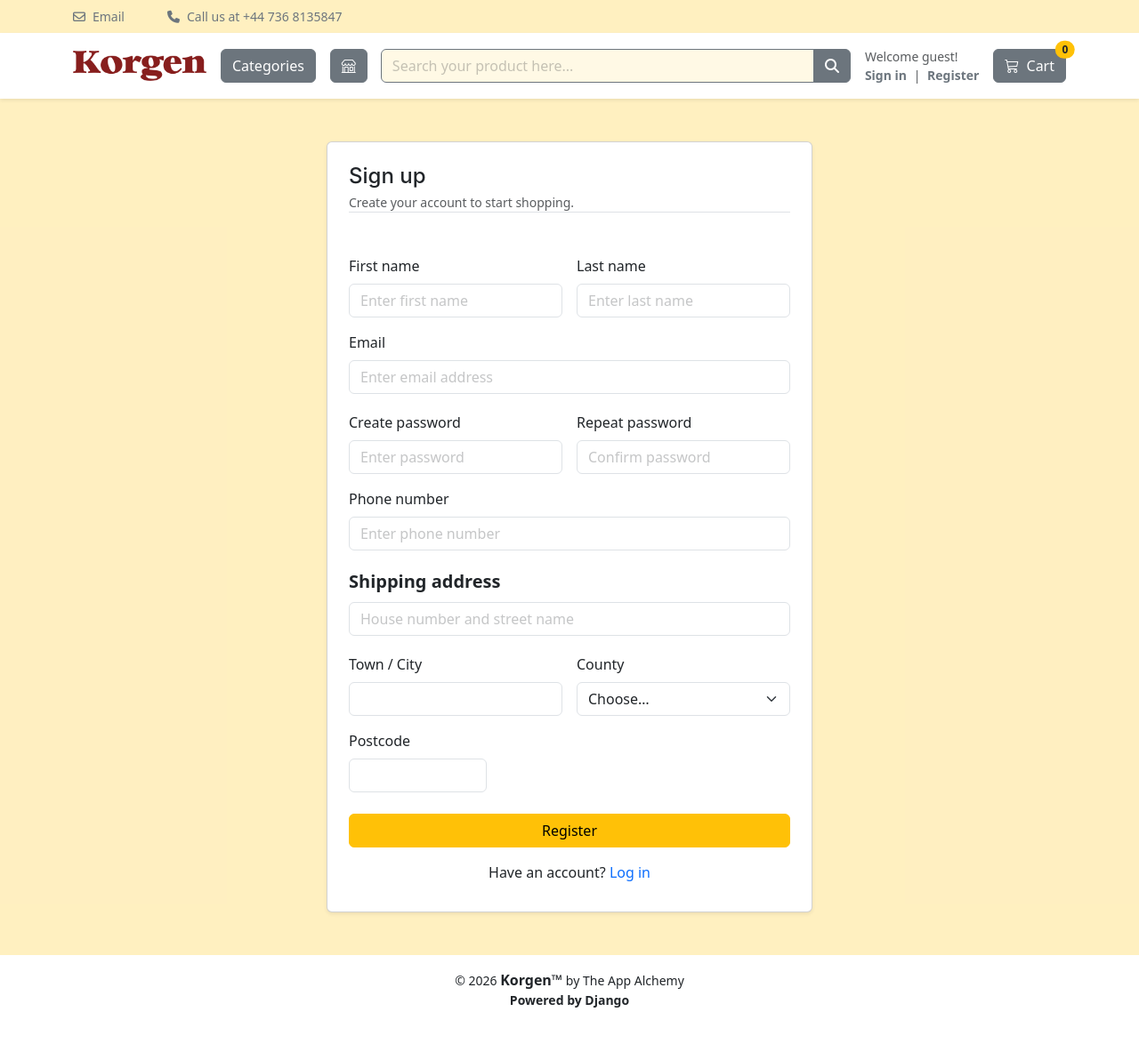
After one commit to disaac318/Korgen-eCommerce-MSP4, a Django app: page /accounts/register/ in a window 1280 px wide. The commit adds this page. Shown: the whole page at 89% size. Run offline with Django 5.2, Linux system fonts and the light colour scheme; data that the repository does not hold is empty; some libraries are stand-ins or nearby versions.

Commit message:
added registration and login form, implement model forms

```diff
--- /dev/null
+++ b/accounts/forms.py
@@ -0,0 +1,82 @@
+from django import forms
+from .models import Account
+
+
+class RegistrationForm(forms.ModelForm):
+    password = forms.CharField(
+        strip=False,
+        widget=forms.PasswordInput(attrs={
+            'placeholder': 'Enter password',
+            'class': 'form-control',
+            'autocomplete': 'new-password',
+        })
+    )
+    password_confirm = forms.CharField(
+        strip=False,
+        widget=forms.PasswordInput(attrs={
+            'placeholder': 'Confirm password',
+            'class': 'form-control',
+            'autocomplete': 'new-password',
+        })
+    )
+
+    class Meta:
+        model = Account
+        fields = ['first_name', 'last_name', 'username', 'phone_number', 'email', 'password']
+        widgets = {
+            'first_name': forms.TextInput(attrs={
+                'class': 'form-control',
+                'autocomplete': 'given-name',
+            }),
+            'last_name': forms.TextInput(attrs={
+                'class': 'form-control',
+                'autocomplete': 'family-name',
+            }),
+            'username': forms.TextInput(attrs={
+                'class': 'form-control',
+                'autocomplete': 'username',
+            }),
+            'phone_number': forms.TextInput(attrs={
+                'class': 'form-control',
+                'autocomplete': 'tel',
+            }),
+            'email': forms.EmailInput(attrs={
+                'class': 'form-control',
+                'autocomplete': 'email',
+            }),
+        }
+
+    def __init__(self, *args, **kwargs):
+        super().__init__(*args, **kwargs)
+        placeholders = {
+            'first_name': 'Enter first name',
+            'last_name': 'Enter last name',
+            'username': 'Enter username',
+            'phone_number': 'Enter phone number',
+            'email': 'Enter email address',
+        }
+
+        for field_name, placeholder in placeholders.items():
+            self.fields[field_name].widget.attrs['placeholder'] = placeholder
+
+        for field in self.fields.values():
+            field.widget.attrs.setdefault('class', 'form-control')
+
+    def clean(self):
+        cleaned_data = super().clean()
+        password = cleaned_data.get('password')
+        password_confirm = cleaned_data.get('password_confirm')
+
+        if password and password_confirm and password != password_confirm:
+            self.add_error('password_confirm', 'Passwords do not match.')
+
+        return cleaned_data
+
+    def save(self, commit=True):
+        user = super().save(commit=False)
+        user.set_password(self.cleaned_data['password'])
+
+        if commit:
+            user.save()
+
+        return user
--- /dev/null
+++ b/accounts/templates/accounts/register.html
@@ -0,0 +1,197 @@
+{% extends "base.html" %}
+
+{% block content %}
+
+<!-- ========== Main content starts ========== -->
+<main class="bg-opacity-25 bg-warning "
+     style="min-height: 75vh;">
+     <div class="container">
+          <div class="row justify-content-center">
+               <div class="col-12 col-md-10 col-lg-8 col-xl-6 mt-5">
+
+                    <section class="card shadow-sm mb-5">
+                         <div class="card-body p-4">
+                              <header class="mb-3">
+                                   <h1 class="h4 mb-1">Sign up</h1>
+                                   <p class="text-muted small mb-5 border-bottom">Create your account to start
+                                        shopping.</p>
+                              </header>
+
+                              <form action="{% url 'accounts:register' %}"
+                                   method="post"
+                                   aria-label="Registration form">
+
+                                   {% csrf_token %}
+
+                                   <div class="row g-3">
+                                        <div class="col-md-6">
+                                             <label for="{{ form.first_name.id_for_label }}"
+                                                  class="form-label">First name</label>
+                                             {{ form.first_name }}
+                                        </div>
+
+                                        <div class="col-md-6">
+                                             <label for="{{ form.last_name.id_for_label }}"
+                                                  class="form-label">Last name</label>
+                                             {{ form.last_name }}
+                                        </div>
+                                   </div>
+
+                                   <!-- <div class="mt-3">
+                                        <label for="{{ form.username.id_for_label }}"
+                                             class="form-label">Username</label>
+                                        {{ form.username }}
+                                   </div> -->
+
+                                   <div class="mt-3">
+                                        <label for="{{ form.email.id_for_label }}"
+                                             class="form-label">Email</label>
+                                        {{ form.email }}
+                                        <!-- <div class="form-text text-muted">We’ll never share your email with
+                                             anyone else.
+                                        </div> -->
+
+                                   </div>
+
+                                   <div class="row g-3 mt-1">
+                                        <div class="col-md-6">
+                                             <label for="{{ form.password.id_for_label }}"
+                                                  class="form-label">Create password</label>
+                                             {{ form.password }}
+                                        </div>
+
+                                        <div class="col-md-6">
+                                             <label for="{{ form.password_confirm.id_for_label }}"
+                                                  class="form-label">Repeat password</label>
+                                             {{ form.password_confirm }}
+                                        </div>
+                                   </div>
+
+                                   <div class="mt-3">
+                                        <label for="{{ form.phone_number.id_for_label }}"
+                                             class="form-label">Phone number</label>
+                                        {{ form.phone_number }}
+                                   </div>
+
+                                   <!-- Shipping address -->
+                                   <div class="row g-3 mt-1">
+                                        <div class="col-12">
+                                             <label for="address1"
+                                                  class="form-label lead fw-bold">Shipping address</label>
+                                             <input id="address1"
+                                                  name="address1"
+                                                  type="text"
+                                                  class="form-control"
+                                                  autocomplete="street-address"
+                                                  placeholder="House number and street name"
+                                                  required>
+                                        </div>
+
+                                   </div>
+
+                                   <div class="row g-3 mt-1">
+                                        <div class="col-md-6">
+                                             <label for="city"
+                                                  class="form-label">Town / City</label>
+                                             <input id="city"
+                                                  name="city"
+                                                  type="text"
+                                                  class="form-control"
+                                                  autocomplete="address-level2"
+                                                  required>
+                                        </div>
+
+                                        <div class="col-md-6">
+                                             <label for="county"
+                                                  class="form-label">County</label>
+                                             <select id="county"
+                                                  name="county"
+                                                  class="form-select"
+                                                  autocomplete="address-level1"
+                                                  required>
+                                                  <option value=""
+                                                       selected>Choose…</option>
+                                                  <option>Bedfordshire</option>
+                                                  <option>Berkshire</option>
+                                                  <option>Bristol</option>
+                                                  <option>Buckinghamshire</option>
+                                                  <option>Cambridgeshire</option>
+                                                  <option>Cheshire</option>
+                                                  <option>City of London</option>
+                                                  <option>Cornwall</option>
+                                                  <option>Cumbria</option>
+                                                  <option>Derbyshire</option>
+                                                  <option>Devon</option>
+                                                  <option>Dorset</option>
+                                                  <option>Durham</option>
+                                                  <option>East Riding of Yorkshire</option>
+                                                  <option>East Sussex</option>
+                                                  <option>Essex</option>
+                                                  <option>Gloucestershire</option>
+                                                  <option>Greater London</option>
+                                                  <option>Greater Manchester</option>
+                                                  <option>Hampshire</option>
+                                                  <option>Herefordshire</option>
+                                                  <option>Hertfordshire</option>
+                                                  <option>Isle of Wight</option>
+                                                  <option>Kent</option>
+                                                  <option>Lancashire</option>
+                                                  <option>Leicestershire</option>
+                                                  <option>Lincolnshire</option>
+                                                  <option>Merseyside</option>
+                                                  <option>Norfolk</option>
+                                                  <option>North Yorkshire</option>
+                                                  <option>Northamptonshire</option>
+                                                  <option>Northumberland</option>
+                                                  <option>Nottinghamshire</option>
+                                                  <option>Oxfordshire</option>
+                                                  <option>Rutland</option>
+                                                  <option>Shropshire</option>
+                                                  <option>Somerset</option>
+                                                  <option>South Yorkshire</option>
+                                                  <option>Staffordshire</option>
+                                                  <option>Suffolk</option>
+                                                  <option>Surrey</option>
+                                                  <option>Tyne and Wear</option>
+                                                  <option>Warwickshire</option>
+                                                  <option>West Midlands</option>
+                                                  <option>West Sussex</option>
+                                                  <option>West Yorkshire</option>
+                                                  <option>Wiltshire</option>
+                                                  <option>Worcestershire</option>
+                                             </select>
+                                        </div>
+
+                                        <div class="col-sm-6 col-md-4">
+                                             <label for="postcode"
+                                                  class="form-label">Postcode</label>
+                                             <input id="postcode"
+                                                  name="postcode"
+                                                  type="text"
+                                                  class="form-control"
+                                                  autocomplete="postal-code"
+                                                  required>
+                                        </div>
+                                   </div>
+
+                                   <button type="submit"
+                                        class="btn btn-warning w-100 mt-4">Register</button>
+
+                                   <p class="text-center mt-3 mb-2">
+                                        Have an account? <a href="{% url 'accounts:login' %}"
+                                             class="text-decoration-none">Log in</a>
+                                   </p>
+                              </form>
+                         </div>
+                    </section>
+
+
+               </div>
+
+
+
+          </div>
+     </div>
+</main>
+
+{% endblock %}
--- /dev/null
+++ b/accounts/urls.py
@@ -0,0 +1,10 @@
+from django.urls import path
+from . import views
+
+app_name = 'accounts'
+
+urlpatterns = [
+    path('register/', views.register, name='register'),
+    path('login/', views.login, name='login'),
+    path('logout/', views.logout, name='logout'),
+]
--- a/accounts/views.py
+++ b/accounts/views.py
@@ -1,3 +1,16 @@
 from django.shortcuts import render
+from accounts.forms import RegistrationForm
 
 # Create your views here.
+def register(request):
+     form = RegistrationForm()
+     context = {
+          'form': form,
+     }
+     return render(request, 'accounts/register.html', context)
+
+def login(request):
+     return render(request, 'accounts/login.html')
+
+def logout(request):
+     return render(request, 'accounts/logout.html')
--- a/carts/templates/carts/confirm_remove.html
+++ b/carts/templates/carts/confirm_remove.html
@@ -54,12 +54,12 @@
                                    class="flex-fill">
                                    {% csrf_token %}
                                    <button type="submit"
-                                        class="btn btn-danger w-100">Remove item</button>
+                                        class="btn btn-warning w-100">Remove item(s)</button>
                               </form>
                               {% endif %}
 
                               <a href="{% url 'cart' %}"
-                                   class="btn btn-outline-secondary flex-fill">Cancel</a>
+                                   class="btn btn-outline-danger flex-fill">Cancel</a>
                          </div>
                     </div>
                </div>
--- a/korgen_eCom/settings.py
+++ b/korgen_eCom/settings.py
@@ -42,7 +42,7 @@ INSTALLED_APPS = [
 
     # Third-party apps
     'allauth',
-    # 'allauth.account',                     # provides Email addresses
+    'allauth.account',                     # provides Email addresses
     'allauth.socialaccount',
 
     # Local apps
--- a/korgen_eCom/static/css/style.css
+++ b/korgen_eCom/static/css/style.css
@@ -129,6 +129,12 @@ header.section-header.fixed-top ~ main {
     -moz-appearance: textfield;
 }
 
+input.form-control::placeholder,
+textarea.form-control::placeholder {
+    color: var(--bs-secondary-color) !important;
+    opacity: 0.35 !important;
+}
+
 
 /* .text-emphasis {
      color: var(--bs-emphasis-color);
--- a/korgen_eCom/urls.py
+++ b/korgen_eCom/urls.py
@@ -24,6 +24,7 @@ from django.views.generic import RedirectView
 
 urlpatterns = [
     path('admin/', admin.site.urls),
+    path('accounts/', include('accounts.urls')),
     path('accounts/', include('allauth.urls')),    #addded for django-allauth
     path('', include('home.urls')),
     path('store/', include('store.urls')),
--- a/templates/base.html
+++ b/templates/base.html
@@ -33,7 +33,7 @@
                type="text/css" />
 
           <link rel="stylesheet"
-               href="{% static 'css/style.css' %}" />{% endblock extra_css %}
+               href="{% static 'css/style.css' %}?v=placeholder-debug" />{% endblock extra_css %}
 
 
 
--- a/templates/includes/navbar.html
+++ b/templates/includes/navbar.html
@@ -26,7 +26,7 @@
      <!-- Utility bar / top nav ends -->
 
      <!--  ===== Primary header / main nav starts  ===== -->
-     <div class="header-main  py-3">
+     <div class="header-main  py-3 shadow-sm">
 
           <div class="container">
 
@@ -122,11 +122,11 @@
                               aria-label="Account">
                               <p class="text-muted mb-0">Welcome guest!</p>
                               <p class="mb-0">
-                                   <a href="./signin.html"
+                                   <a href="{% url 'accounts:login' %}"
                                         class="text-secondary text-decoration-none fw-bold">Sign in</a>
                                    <span class="text-muted px-1"
                                         aria-hidden="true">|</span>
-                                   <a href="./register.html"
+                                   <a href="{% url 'accounts:register' %}"
                                         class="text-secondary text-decoration-none fw-bold">Register</a>
                               </p>
                          </section>
```
Also changed, not shown: accounts/templates/accounts/login.html (added, +79 -0 lines).
